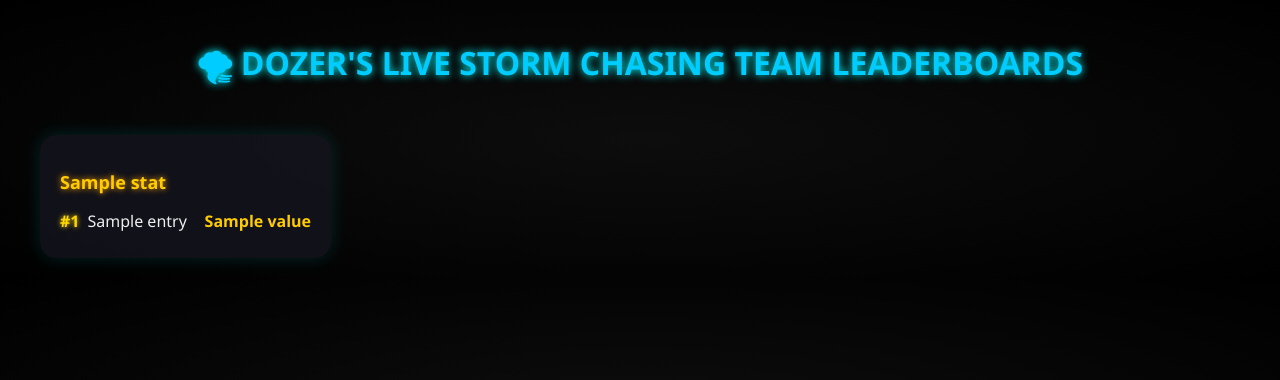
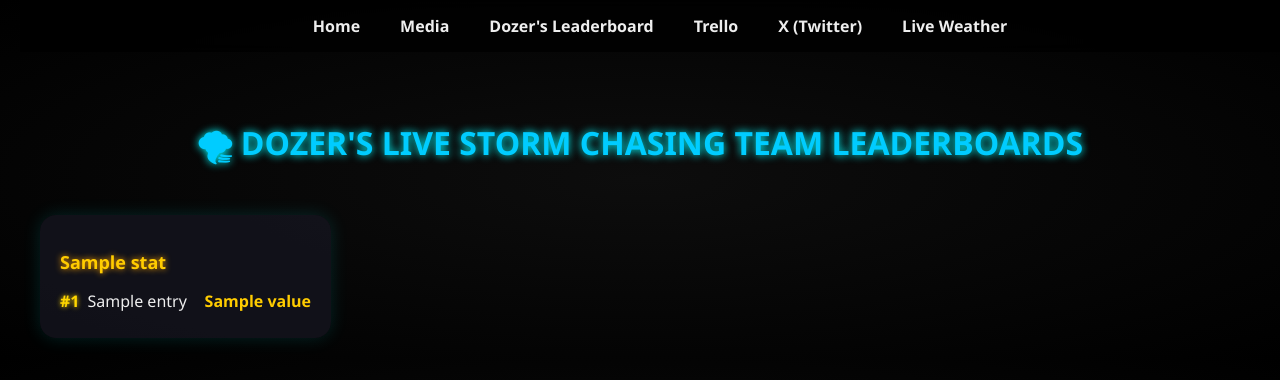
Before and after one commit to Reyos86/dozers-site, a Flask app: template templates/leaderboard.html in a window 1280 px wide. Shown: the top 380 px of the page. Run offline with Flask 3, Linux system fonts and the light colour scheme; the template is opened without the code that fills it: most values are stand-ins (such as "Sample title", 1, 10 or a date in 2020).

Commit message:
Update leaderboard.html

```diff
--- a/templates/leaderboard.html
+++ b/templates/leaderboard.html
@@ -7,10 +7,35 @@
   <style>
     body {
       margin: 0;
-            padding: 20px;
+      padding: 100px 20px 20px; /* leave space for navbar */
       background: radial-gradient(ellipse at center, #0d0d0d 0%, #000000 100%);
       font-family: 'Segoe UI', Tahoma, Geneva, Verdana, sans-serif;
       color: #eee;
+    }
+
+    .navbar {
+      display: flex;
+      justify-content: center;
+      gap: 40px;
+      padding: 15px 0;
+      background: rgba(0, 0, 0, 0.7);
+      position: fixed;
+      width: 100%;
+      top: 0;
+      z-index: 999;
+      backdrop-filter: blur(6px);
+    }
+
+    .navbar a {
+      color: #eee;
+      text-decoration: none;
+      font-weight: bold;
+      font-size: 1rem;
+      transition: color 0.2s ease;
+    }
+
+    .navbar a:hover {
+      color: #00aaff;
     }
 
     h1 {
@@ -19,6 +44,7 @@
       text-shadow: 0 0 8px #0ff;
       margin-bottom: 40px;
     }
+
     .entry.gold .rank {
       color: gold;
       text-shadow: 0 0 5px gold;
@@ -30,17 +56,19 @@
     }
 
     .entry.bronze .rank {
-            color: #cd7f32; /* bronze color */
+      color: #cd7f32;
       text-shadow: 0 0 5px #cd7f32;
     }
+
     .grid {
       display: grid;
       grid-template-columns: repeat(4, minmax(200px, 1fr));
-            gap: 12px; /* was 25px */
+      gap: 12px;
       justify-content: center;
       max-width: 1200px;
       margin: auto;
     }
+
     .card {
       background: rgba(20, 20, 30, 0.8);
       border-radius: 16px;
@@ -84,6 +112,15 @@
   </style>
 </head>
 <body>
+  <div class="navbar">
+    <a href="/">Home</a>
+    <a href="/media">Media</a>
+    <a href="/leaderboard">Dozer's Leaderboard</a>
+    <a href="https://trello.com/b/oXuJZS7p/dozers-team" target="_blank">Trello</a>
+    <a href="https://x.com/DozersChasing" target="_blank">X (Twitter)</a>
+    <a href="https://www.windy.com/-Menu/menu?radar,36.792,-95.317,5,p:favs" target="_blank">Live Weather</a>
+  </div>
+
   <h1>🌪 DOZER'S LIVE STORM CHASING TEAM LEADERBOARDS</h1>
   <div class="grid">
     {% for stat_name, entries in stats.items() %}
@@ -100,6 +137,5 @@
     </div>
     {% endfor %}
   </div>
-
 </body>
 </html>
```
Lines whose indentation alone changed are shown as unchanged.
